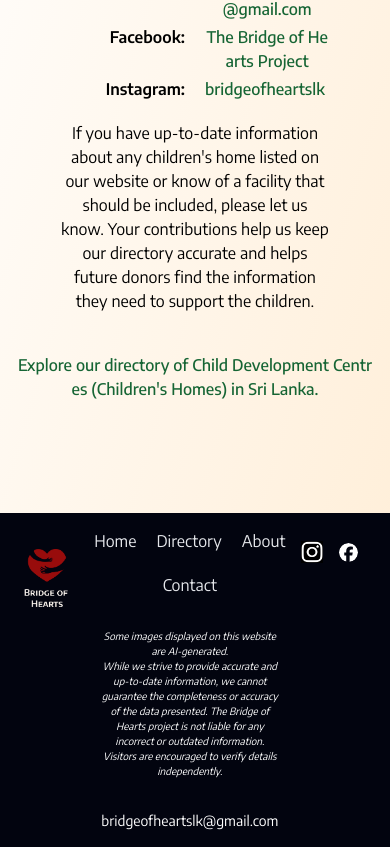
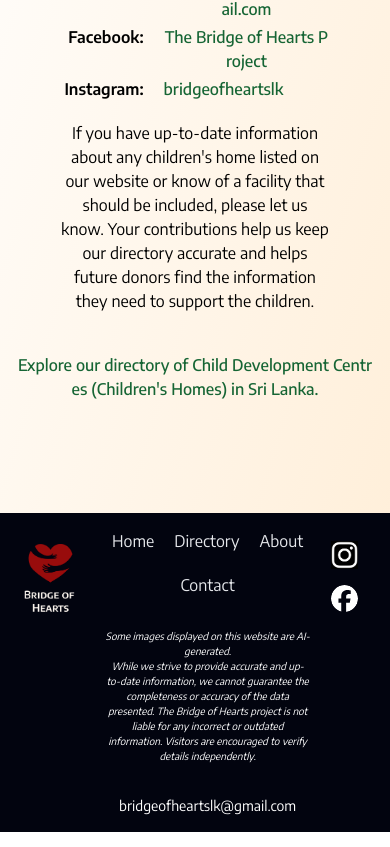
Before and after one commit to bridge-of-hearts-org/boh-web, a Next.js app: page /contact in a window 390 px wide. Shown: the part 487-1334 px from the top of the page. Built offline with nearby package versions, Linux system fonts and the light colour scheme; no server answers; a web font is replaced by a local one.

Commit message:
Fix layouts in Footer and Contact page.

```diff
--- a/src/app/contact/page.tsx
+++ b/src/app/contact/page.tsx
@@ -26,7 +26,7 @@
                         feedback, feel free to reach out to us.
                     </p>
                     <div className="flex flex-col">
-                        <div className="grid grid-cols-2 gap-x-5 gap-y-1">
+                        <div className="grid grid-cols-[1fr,2fr] gap-x-5 gap-y-1">
                             <span className="justify-self-end font-semibold">
                                 Email:
                             </span>
--- a/src/components/Footer.tsx
+++ b/src/components/Footer.tsx
@@ -57,7 +57,7 @@
                 </div>
             </div>
             <div className="my-3 mr-4 flex flex-col items-end justify-between">
-                <div className="flex items-center gap-4">
+                <div className="flex flex-col items-center gap-4 md:flex-row">
                     <a
                         href="https://www.instagram.com/bridgeofheartslk/"
                         target="_blank"
```
